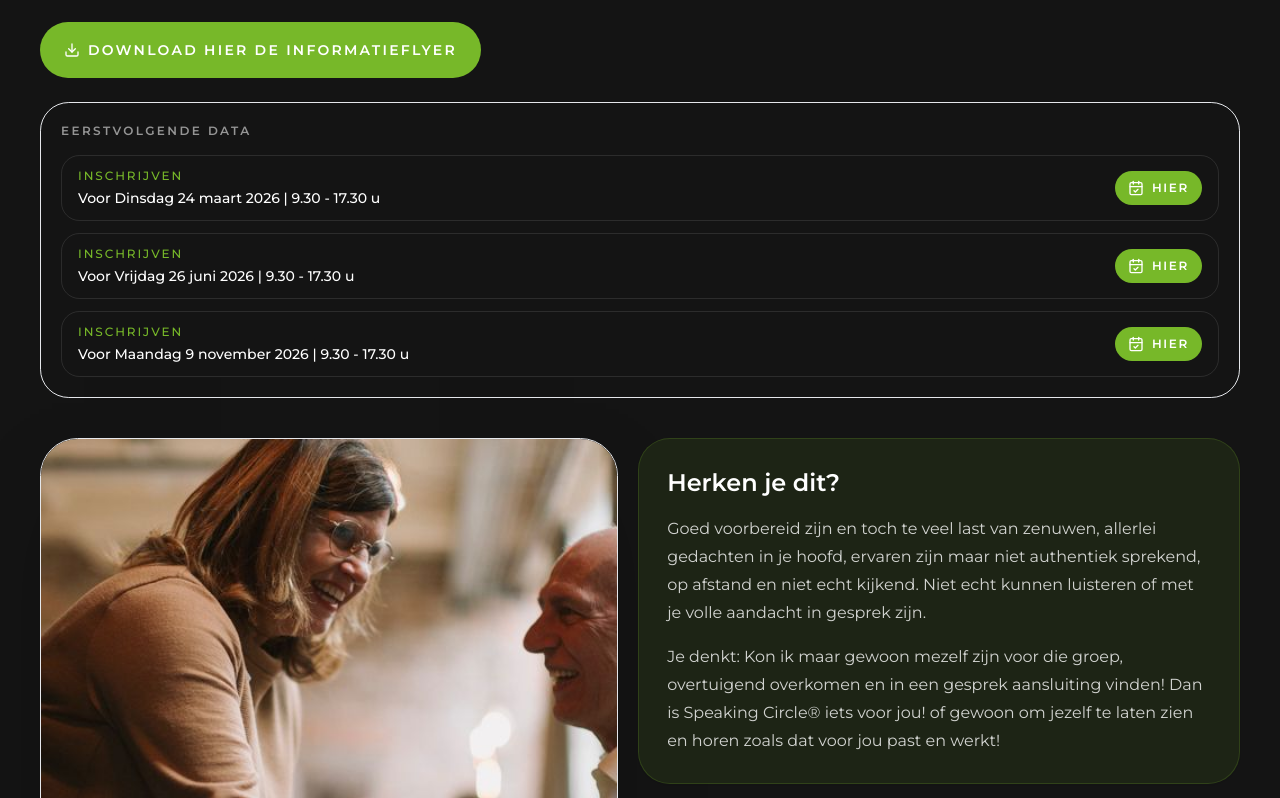
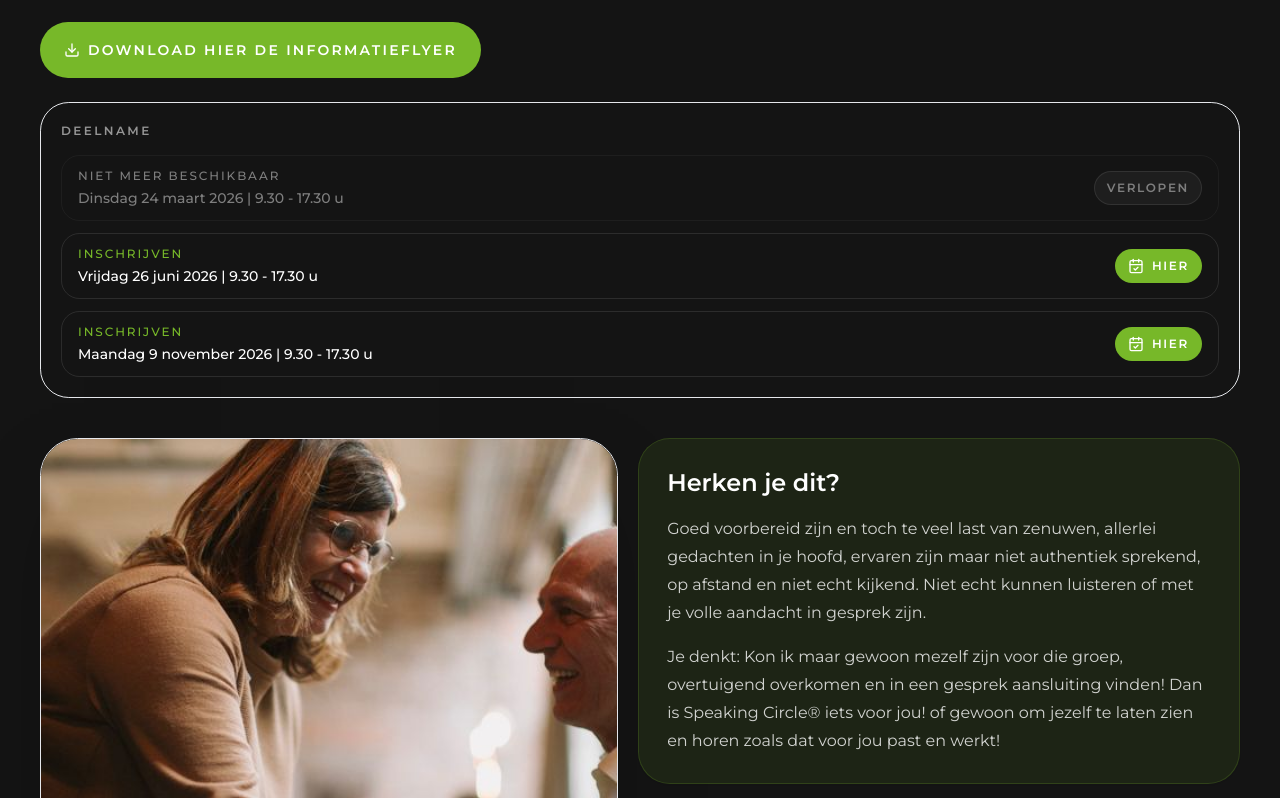
Before and after one commit to ArdieNooijenKuijpers/orato.nl, a Next.js app in the folder orato/: page /Onderwerpen/Presenteren in a window 1280 px wide. Shown: the part 5222-6020 px from the top of the page. Built offline with nearby package versions, Linux system fonts and the light colour scheme.

Commit message:
Fix spelling errors and improve date handling in registration forms; update footer text and enhance accessibility features

```diff
--- a/orato/app/Info/Ardie/page.tsx
+++ b/orato/app/Info/Ardie/page.tsx
@@ -343,7 +343,7 @@ const timelineEntries: ArdieTimelineEntry[] = [
   {
     year: "2008-2011",
     title: "Relaties, sales en vrouwelijk ondernemerschap",
-    summary: "Mensenwerk kent allerlei uitdagingen en dus kansen om te ont-wikkelen.",
+    summary: "Mensenwerk kent allerlei uitdagingen en dus kansen om te ontwikkelen.",
     details: [
       {
         text: "Naast werkgerelateerde coachvragen word ik steeds vaker gevraagd te helpen bij problematische liefdesrelaties. Ik verdiep me in Emotionally Focused Therapy via de Houd me vast-methode.",
@@ -416,7 +416,7 @@ const timelineEntries: ArdieTimelineEntry[] = [
         text: "Dankzij het werk van Els Ruiters van Grafidi krijgt ORATO in 2015 een eigentijds logo, een nieuwe interactieve website en nieuw drukwerk.",
       },
       {
-        text: "In diezelfde periode ontwikkel en geef ik samen met Anne Vinke-van Ingen de cursus Aansprekend (s)Preken voor mensen die het woord nemen in een kerk.",
+        text: "In diezelfde periode ontwikkel en geef ik samen met Anne van Ingen de cursus Aansprekend (s)Preken voor mensen die het woord nemen in een kerk.",
         highlights: ["cursus Aansprekend (s)Preken"],
       },
     ],
--- a/orato/app/Onderwerpen/Presenteren/page.tsx
+++ b/orato/app/Onderwerpen/Presenteren/page.tsx
@@ -564,6 +564,8 @@ export default function PresenterenPage() {
               <Link
                 href="/supervisie/Authentiek%20presenteren%20met%20SPEAKING%20CIRCLE%C2%AE%20en%20Relational%20Presence%C2%AE%202026.pdf"
                 download
+                target="_blank"
+                rel="noopener noreferrer"
                 className="inline-flex min-h-14 cursor-small items-center justify-center rounded-full bg-orato-green px-6 text-sm font-semibold uppercase tracking-[0.16em] text-white transition hover:bg-white hover:text-orato-dark"
               >
                 <Download className="mr-2 h-4 w-4" aria-hidden="true" />
@@ -573,7 +575,7 @@ export default function PresenterenPage() {
 
             <div className="mt-6 w-full rounded-[1.8rem] border border-white/12 bg-white/6 p-5">
               <p className="text-xs font-semibold uppercase tracking-[0.2em] text-white/55">
-                Eerstvolgende data
+                deelname
               </p>
               <div className="mt-4 grid gap-3">
                 {inschrijfDataOptions.map((date) => (
@@ -583,12 +585,25 @@ export default function PresenterenPage() {
                     description="Schrijf je direct in voor de dag ‘Authentiek presenteren met Relational Presence’."
                     initialSelectedDate={date}
                     triggerClassName="group cursor-small inline-flex w-full items-center justify-between rounded-[1.15rem] border border-white/10 bg-white/6 px-4 py-3 text-left text-sm font-medium text-white/84 transition-all duration-300 hover:-translate-y-0.5 hover:border-orato-green/45 hover:bg-white/10 hover:text-white hover:shadow-[0_16px_34px_-22px_rgba(84,166,94,0.4)] focus-visible:outline-none focus-visible:ring-2 focus-visible:ring-orato-green/45"
+                    unavailableChildren={
+                      <>
+                        <span>
+                          <span className="block text-xs uppercase tracking-[0.16em]">
+                            Niet meer beschikbaar
+                          </span>
+                          <span className="mt-1 block">{date}</span>
+                        </span>
+                        <span className="inline-flex flex-none items-center gap-2 rounded-full border border-white/20 bg-white/10 px-3 py-2 text-xs font-semibold uppercase tracking-[0.14em] text-white">
+                          Verlopen
+                        </span>
+                      </>
+                    }
                   >
                     <span>
                       <span className="block text-xs uppercase tracking-[0.16em] text-orato-green">
                         Inschrijven
                       </span>
-                      <span className="mt-1 block">Voor {date}</span>
+                      <span className="mt-1 block">{date}</span>
                     </span>
                     <span className="inline-flex flex-none items-center gap-2 rounded-full border border-orato-green/35 bg-orato-green px-3 py-2 text-xs font-semibold uppercase tracking-[0.14em] text-white transition-all duration-300 group-hover:bg-white group-hover:text-orato-dark">
                       <CalendarCheck className="h-4 w-4" aria-hidden="true" />
--- a/orato/app/Onderwerpen/Supervisie/page.tsx
+++ b/orato/app/Onderwerpen/Supervisie/page.tsx
@@ -880,7 +880,7 @@ export default function SupervisiePage() {
             <p
               className={`${tangerine.className} mt-6 text-5xl leading-none text-orato-purple md:text-7xl`}
             >
-              Ik ga ervoor! Waarvoor? Voor jou en je ont-wikkeling.
+              Ik ga ervoor! Waarvoor? Voor jou en je ontwikkeling.
             </p>
             <p className="mx-auto mt-6 max-w-2xl text-base leading-7 text-orato-dark/75">
               Wat mag ik voor jou betekenen? Klik hier om naar het
--- a/orato/app/components/Navigation/Footer.tsx
+++ b/orato/app/components/Navigation/Footer.tsx
@@ -332,7 +332,7 @@ const FooterComp = () => {
                 </span>
                 ArtNooijen
               </Link>
-              {" | Fotografie Grafidi | Film "}
+              {" | Els Ruiters Studio Grafidi | Film "}
               <Link
                 href="https://martijnwelles.myportfolio.com/"
                 target="_blank"
--- a/orato/app/inschrijfformulier/InschrijfForm.tsx
+++ b/orato/app/inschrijfformulier/InschrijfForm.tsx
@@ -5,7 +5,7 @@ import { FormEvent, InputHTMLAttributes, ReactNode, TextareaHTMLAttributes, useC
 import { Noto_Serif_Display } from "next/font/google";
 import QuoteBadge from "../components/ardie/QuoteBadge";
 import TurnstileWidget from "../components/TurnstileWidget";
-import { inschrijfDataOptions } from "./inschrijfData";
+import { inschrijfDataOptions, isInschrijfDateInPast } from "./inschrijfData";
 
 const notoSerifDisplay = Noto_Serif_Display({ subsets: ["latin"] });
 
@@ -71,9 +71,12 @@ const InschrijfForm = ({
   compact = false,
   initialSelectedDate = "",
 }: InschrijfFormProps) => {
+  const initialAvailableDate = isInschrijfDateInPast(initialSelectedDate)
+    ? ""
+    : initialSelectedDate;
   const [formData, setFormData] = useState<FormState>(() => ({
     ...initialState,
-    gekozenDatum: initialSelectedDate,
+    gekozenDatum: initialAvailableDate,
   }));
   const [touched, setTouched] = useState<Partial<Record<keyof FormState, boolean>>>({});
   const [showSuccess, setShowSuccess] = useState(false);
@@ -83,7 +86,10 @@ const InschrijfForm = ({
 
   const errors: FieldErrors = useMemo(
     () => ({
-      gekozenDatum: formData.gekozenDatum ? "" : "Kies een dag.",
+      gekozenDatum:
+        formData.gekozenDatum && !isInschrijfDateInPast(formData.gekozenDatum)
+          ? ""
+          : "Kies een beschikbare dag.",
       naam: formData.naam.trim().length > 1 ? "" : "Vul je naam in.",
       email: /^\S+@\S+\.\S+$/.test(formData.email) ? "" : "Vul een geldig e-mailadres in.",
       telefoon: formData.telefoon.trim().length >= 10 ? "" : "Vul een telefoonnummer in.",
@@ -199,7 +205,7 @@ const InschrijfForm = ({
 
       setFormData({
         ...initialState,
-        gekozenDatum: initialSelectedDate,
+        gekozenDatum: initialAvailableDate,
       });
       setTouched({});
       setShowSuccess(true);
@@ -265,7 +271,10 @@ const InschrijfForm = ({
           <fieldset className="space-y-3">
             <legend className="text-sm font-medium text-orato-dark">Kies een dag *</legend>
             <div className="grid gap-3">
-              {inschrijfDataOptions.map((option) => (
+              {inschrijfDataOptions.map((option) => {
+                const isPastDate = isInschrijfDateInPast(option);
+
+                return (
                   <ChoiceCard
                     key={option}
                     checked={formData.gekozenDatum === option}
@@ -274,8 +283,11 @@ const InschrijfForm = ({
                     onChange={(value) => updateField("gekozenDatum", value)}
                     onBlur={() => onFieldBlur("gekozenDatum")}
                     label={option}
+                    disabled={isPastDate}
+                    helperText={isPastDate ? "Deze dag is niet meer beschikbaar." : undefined}
                   />
-              ))}
+                );
+              })}
             </div>
             <ErrorText message={showError("gekozenDatum")} />
           </fieldset>
@@ -702,23 +714,29 @@ const TextArea = ({
 
 const ChoiceCard = ({
   checked,
+  disabled = false,
   name,
   value,
   label,
+  helperText,
   onChange,
   onBlur,
 }: {
   checked: boolean;
+  disabled?: boolean;
   name: string;
   value: string;
   label: string;
+  helperText?: string;
   onChange: (value: string) => void;
   onBlur?: () => void;
 }) => {
   return (
     <label
-      className={`flex cursor-small cursor-pointer items-start gap-3 rounded-2xl border px-4 py-3 text-sm transition ${
-        checked
+      className={`flex items-start gap-3 rounded-2xl border px-4 py-3 text-sm transition ${
+        disabled
+          ? "cursor-not-allowed border-orato-dark/10 bg-orato-dark/5 text-orato-dark/38"
+          : checked
           ? "border-orato-orange bg-orato-orange/10 text-orato-dark"
           : "border-orato-dark/15 bg-white text-orato-dark/85 hover:border-orato-orange/60"
       }`}
@@ -728,11 +746,17 @@ const ChoiceCard = ({
         name={name}
         value={value}
         checked={checked}
+        disabled={disabled}
         onChange={() => onChange(value)}
         onBlur={onBlur}
-        className="mt-1 h-4 w-4 cursor-small border-orato-dark/30 text-orato-orange focus:ring-orato-orange"
+        className="mt-1 h-4 w-4 cursor-small border-orato-dark/30 text-orato-orange focus:ring-orato-orange disabled:cursor-not-allowed disabled:opacity-45"
       />
+      <span>
         <span>{label}</span>
+        {helperText ? (
+          <span className="mt-1 block text-xs font-medium text-orato-dark/45">{helperText}</span>
+        ) : null}
+      </span>
     </label>
   );
 };
--- a/orato/app/inschrijfformulier/InschrijfFormModal.tsx
+++ b/orato/app/inschrijfformulier/InschrijfFormModal.tsx
@@ -5,6 +5,7 @@ import { ReactNode, useEffect, useRef, useState } from "react";
 import { createPortal } from "react-dom";
 import { X } from "lucide-react";
 import InschrijfForm from "./InschrijfForm";
+import { isInschrijfDateInPast } from "./inschrijfData";
 
 type InschrijfFormModalProps = {
   triggerLabel?: string;
@@ -12,6 +13,7 @@ type InschrijfFormModalProps = {
   title?: string;
   description?: string;
   children?: ReactNode;
+  unavailableChildren?: ReactNode;
   initialSelectedDate?: string;
 };
 
@@ -21,11 +23,13 @@ const InschrijfFormModal = ({
   title = "Inschrijfformulier",
   description = "Schrijf je direct in voor de dag ‘Authentiek presenteren met Relational Presence’.",
   children,
+  unavailableChildren,
   initialSelectedDate,
 }: InschrijfFormModalProps) => {
   const [isOpen, setIsOpen] = useState(false);
   const [isMounted, setIsMounted] = useState(false);
   const hasModalHistoryEntry = useRef(false);
+  const isDateUnavailable = isInschrijfDateInPast(initialSelectedDate ?? "");
 
   useEffect(() => {
     setIsMounted(true);
@@ -47,6 +51,10 @@ const InschrijfFormModal = ({
   }, []);
 
   const openModal = () => {
+    if (isDateUnavailable) {
+      return;
+    }
+
     if (!isOpen) {
       window.history.pushState(
         { ...(window.history.state ?? {}), oratoInschrijfFormModal: true },
@@ -109,13 +117,22 @@ const InschrijfFormModal = ({
     <>
       <button
         type="button"
+        disabled={isDateUnavailable}
+        aria-disabled={isDateUnavailable}
+        title={isDateUnavailable ? "Deze dag is niet meer beschikbaar." : undefined}
         onClick={openModal}
-        className={
+        className={`${
           triggerClassName ??
           "inline-flex h-11 cursor-small items-center justify-center rounded-xl bg-orato-orange px-5 text-sm font-semibold text-white transition hover:bg-orato-dark focus:outline-none focus-visible:ring-2 focus-visible:ring-orato-orange"
-        }
+        } ${
+          isDateUnavailable
+            ? "cursor-not-allowed opacity-45 grayscale hover:translate-y-0 hover:shadow-none"
+            : ""
+        }`}
       >
-        {children ?? triggerLabel}
+        {isDateUnavailable && unavailableChildren
+          ? unavailableChildren
+          : children ?? triggerLabel}
       </button>
 
       {isMounted && isOpen
--- a/orato/app/inschrijfformulier/inschrijfData.ts
+++ b/orato/app/inschrijfformulier/inschrijfData.ts
@@ -3,3 +3,47 @@ export const inschrijfDataOptions = [
   "Vrijdag 26 juni 2026 | 9.30 - 17.30 u",
   "Maandag 9 november 2026 | 9.30 - 17.30 u",
 ] as const;
+
+const dutchMonthIndexes: Record<string, number> = {
+  januari: 0,
+  februari: 1,
+  maart: 2,
+  april: 3,
+  mei: 4,
+  juni: 5,
+  juli: 6,
+  augustus: 7,
+  september: 8,
+  oktober: 9,
+  november: 10,
+  december: 11,
+};
+
+export const parseInschrijfDate = (value: string) => {
+  const match = value.match(/\b(\d{1,2})\s+([a-z]+)\s+(\d{4})\b/i);
+
+  if (!match) {
+    return null;
+  }
+
+  const [, dayValue, monthValue, yearValue] = match;
+  const monthIndex = dutchMonthIndexes[monthValue.toLowerCase()];
+
+  if (monthIndex === undefined) {
+    return null;
+  }
+
+  return new Date(Number(yearValue), monthIndex, Number(dayValue));
+};
+
+export const isInschrijfDateInPast = (value: string, now = new Date()) => {
+  const date = parseInschrijfDate(value);
+
+  if (!date) {
+    return false;
+  }
+
+  const today = new Date(now.getFullYear(), now.getMonth(), now.getDate());
+
+  return date < today;
+};
```
Also changed, not shown: orato/app/Onderwerpen/Supervisie/data.md (+1 -1 lines), 1 other file (tests, documents, lock files or other folders). Lines whose indentation alone changed are shown as unchanged.
